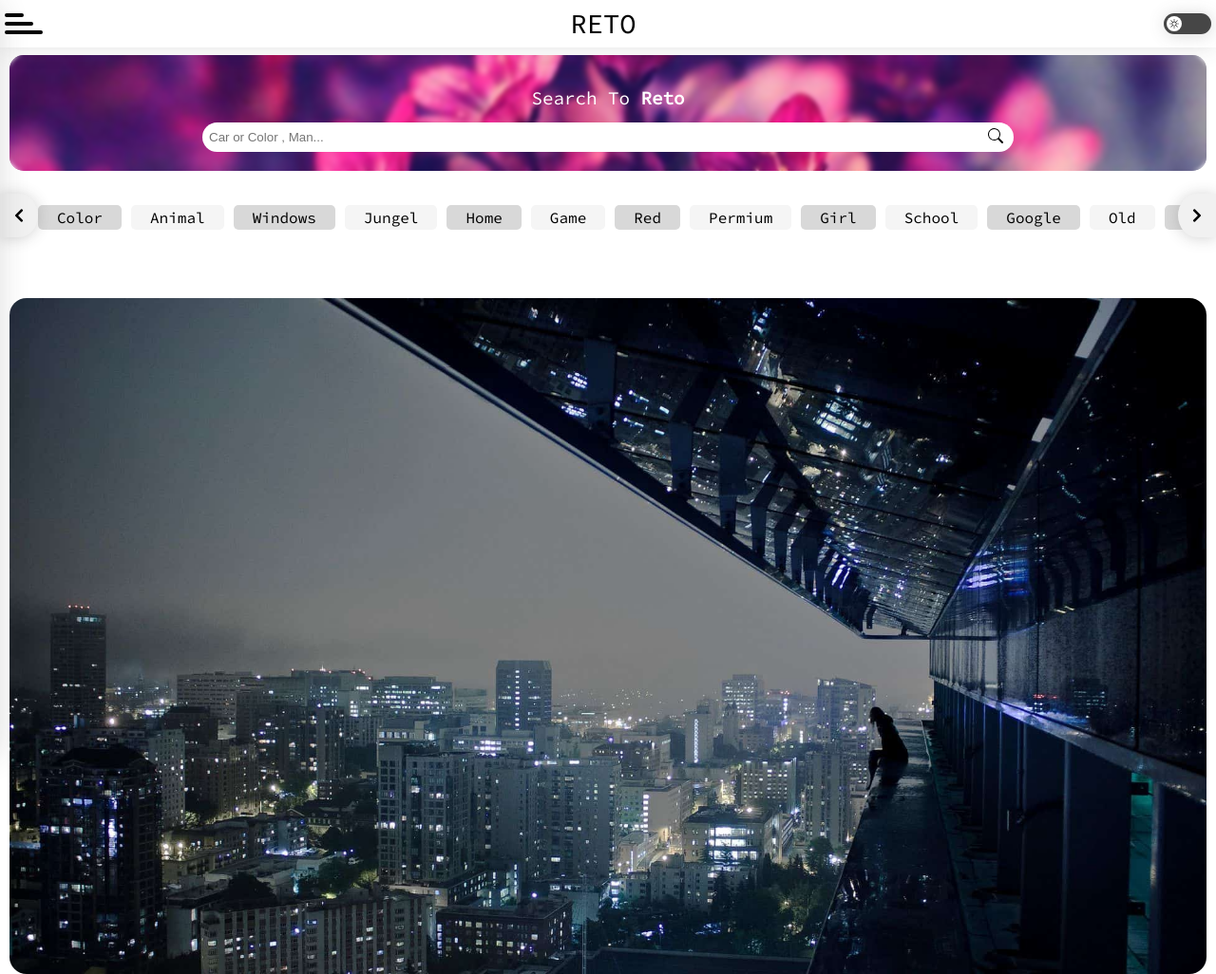
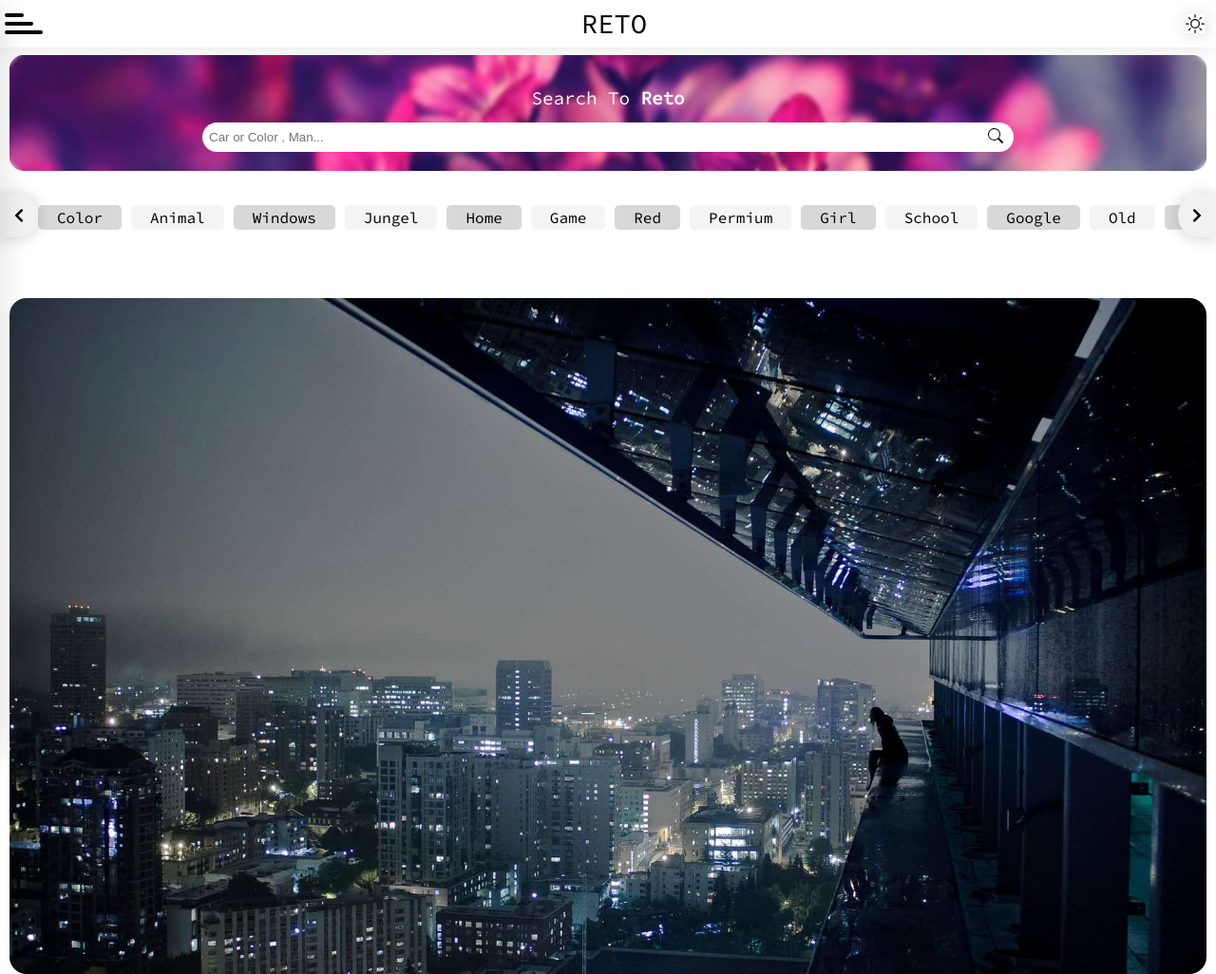
Before and after one commit to alirezahoseini/reto, a plain HTML site: page index.html in a window 1280 px wide. Shown: the top 1026 px of the page at 95% size. Drawn offline with Linux system fonts and the light colour scheme; files whose address does not match are found by name.

Commit message:
update dark mod button

```diff
--- a/css/header-and-footer.css
+++ b/css/header-and-footer.css
@@ -44,36 +44,60 @@ body{
 }
 
 /* switcher */
+@keyframes dark{
+    0%{
+        transform: rotate(45deg) scale(1.1);
+        -webkit-transform: rotate(45deg) scale(1.1);
+        -moz-transform: rotate(45deg) scale(1.1);
+        -ms-transform: rotate(45deg) scale(1.1);
+        -o-transform: rotate(45deg) scale(1.1);
+}
+
+    100%{
+        transform: rotate(0deg) scale(1);
+        -webkit-transform: rotate(0deg) scale(1);
+        -moz-transform: rotate(0deg) scale(1);
+        -ms-transform: rotate(0deg) scale(1);
+        -o-transform: rotate(0deg) scale(1);
+}
+}
+@keyframes dark2{
+    0%{
+        transform: rotate(45deg) scale(1.1);
+        -webkit-transform: rotate(45deg) scale(1.1);
+        -moz-transform: rotate(45deg) scale(1.1);
+        -ms-transform: rotate(45deg) scale(1.1);
+        -o-transform: rotate(45deg) scale(1.1);
+}
+
+    100%{
+        transform: rotate(0deg) scale(1);
+        -webkit-transform: rotate(0deg) scale(1);
+        -moz-transform: rotate(0deg) scale(1);
+        -ms-transform: rotate(0deg) scale(1);
+        -o-transform: rotate(0deg) scale(1);
+}
+}
 #darkButton{
     display: none;
 }
 #darkButton + label{
     display: block;
-    background-color: rgb(70, 70, 70);
-    width: 50px;
-    height: 22px;
-    margin-right: 5px;
+    width:20px;
+    height: 20px;
+    margin-right: 12px;
     box-shadow: 1px 1px 17px .1px rgba(90, 90, 90, 0.226);
-    border-radius: 100px;
-    -webkit-border-radius: 100px;
-    -moz-border-radius: 100px;
-    -ms-border-radius: 100px;
-    -o-border-radius: 100px;
     position: relative;
-}
-#darkButton:checked + label{
-    background-color: white;
 }
 #darkButton + label::after{
     content: "";
-    width: 16px;
-    height: 16px;
-    margin: 3px;
+    width: 100%;
+    height: 100%;
     display: block;
-    background: white url("../images/header/sun-icon.svg");
+    background: url("../images/header/sun-icon.svg");
     background-position: center;
     background-repeat: no-repeat;
-    background-size: 60%;
+    background-size: 100%;
     position: absolute;
     border-radius: 100%;
     -webkit-border-radius: 100%;
@@ -85,28 +109,32 @@ body{
     -moz-transition: .4s ease-in-out;
     -ms-transition: .4s ease-in-out;
     -o-transition: .4s ease-in-out;
+    animation-name: dark;
+    animation-duration: .7s;
+    animation-timing-function: ease-in-out;
+    animation-fill-mode: backwards;
+    animation-iteration-count:inherit;
 }
 #darkButton:checked + label::after{
     content: "";
-    width: 16px;
-    height: 16px;
-    margin: 3px;
+    width: 100%;
+    height: 100%;
     display: block;
-    background: rgb(70, 70, 70)  url("../images/header/moon-icon.svg");
+    background:  url("../images/header/moon-icon.svg");
     background-position: center;
     background-repeat: no-repeat;
-    background-size: 60%;
+    background-size: 100%;
     position: absolute;
-    transform: translateX(25px);
     border-radius: 100%;
     -webkit-border-radius: 100%;
     -moz-border-radius: 100%;
     -ms-border-radius: 100%;
     -o-border-radius: 100%;
-    -webkit-transform: translateX(26px);
-    -moz-transform: translateX(25px);
-    -ms-transform: translateX(25px);
-    -o-transform: translateX(25px);
+    animation-name: dark2;
+    animation-duration: .7s;
+    animation-timing-function: ease-in-out;
+    animation-fill-mode: backwards;
+    animation-iteration-count:inherit;
 }
 /*-------End of switcher */
 
```
Also changed, not shown: images/header/moon-icon.svg.
